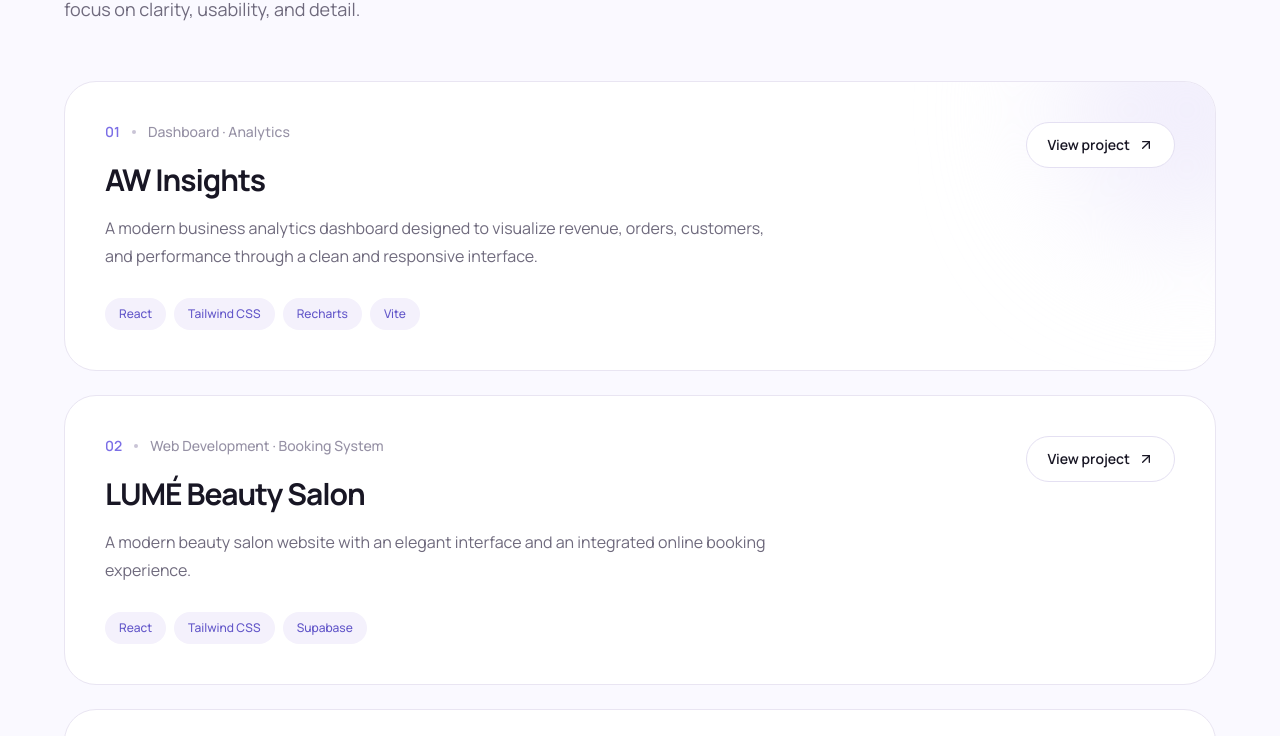
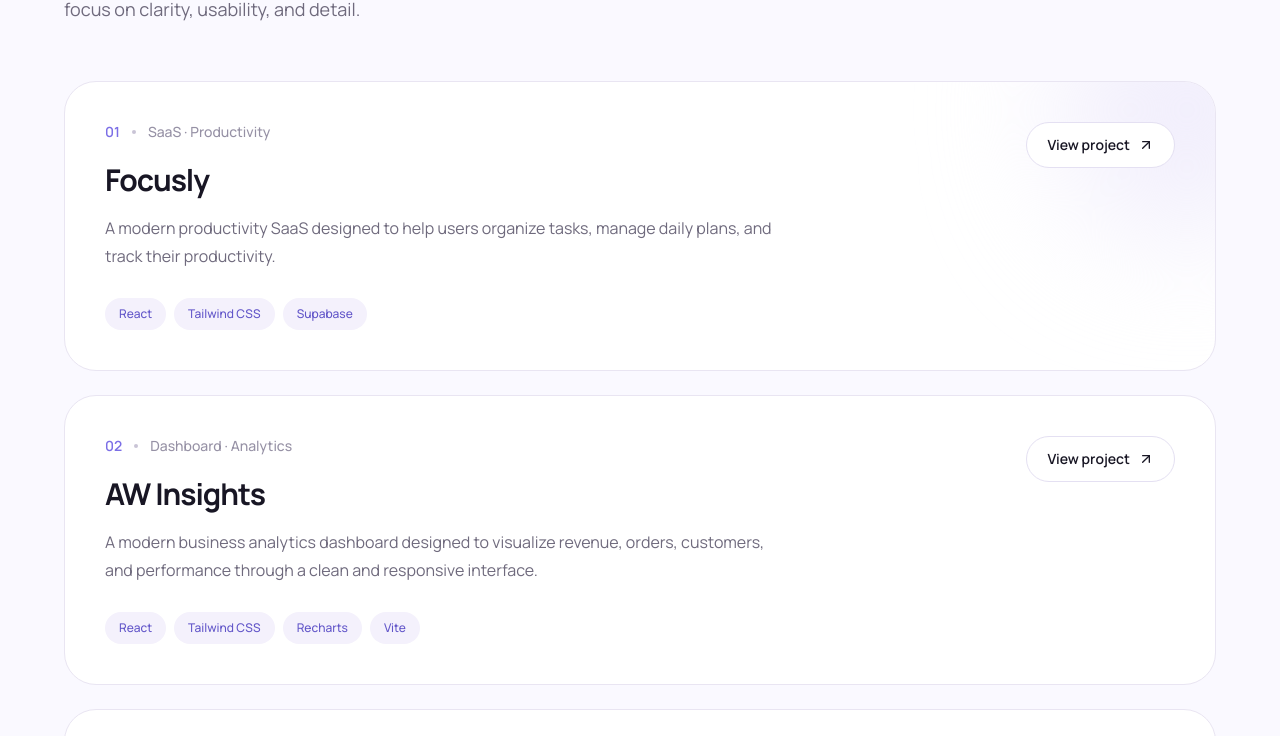
Before and after one commit to Arwa14E/AW-Portfolio, a React (Vite) app: page / in a window 1280 px wide. Shown: the part 2478-3214 px from the top of the page. Built offline with nearby package versions, Linux system fonts and the light colour scheme.

Commit message:
Update graating

```diff
--- a/src/data/projects.js
+++ b/src/data/projects.js
@@ -1,4 +1,13 @@
 const projects = [
+   {
+  title: "Focusly",
+  category: "SaaS · Productivity",
+  description:
+    "A modern productivity SaaS designed to help users organize tasks, manage daily plans, and track their productivity.",
+  technologies: ["React", "Tailwind CSS", "Supabase"],
+  link: "https://focusly-teal.vercel.app/",
+},
+
   {
     title: "AW Insights",
     category: "Dashboard · Analytics",
```
